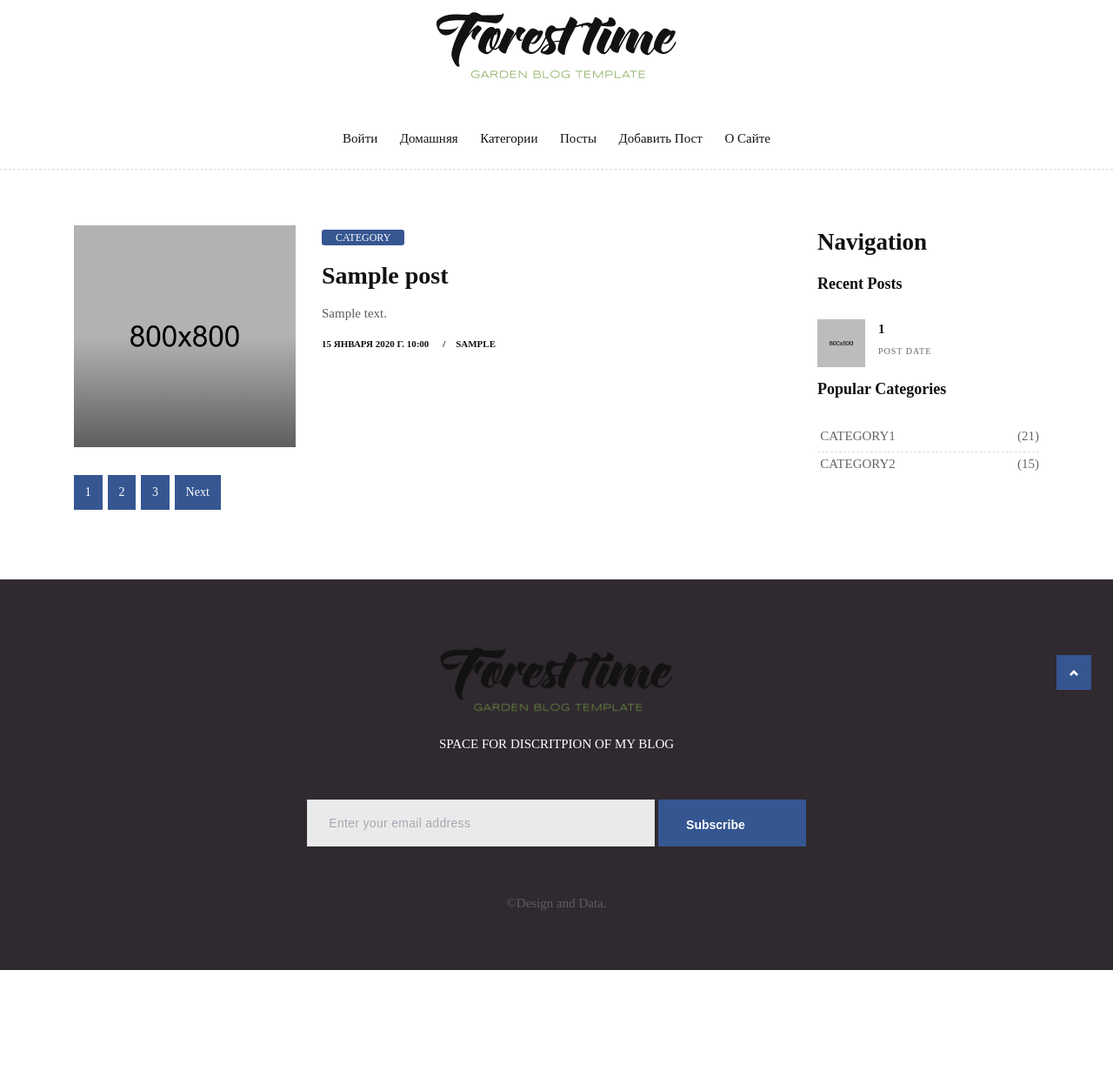
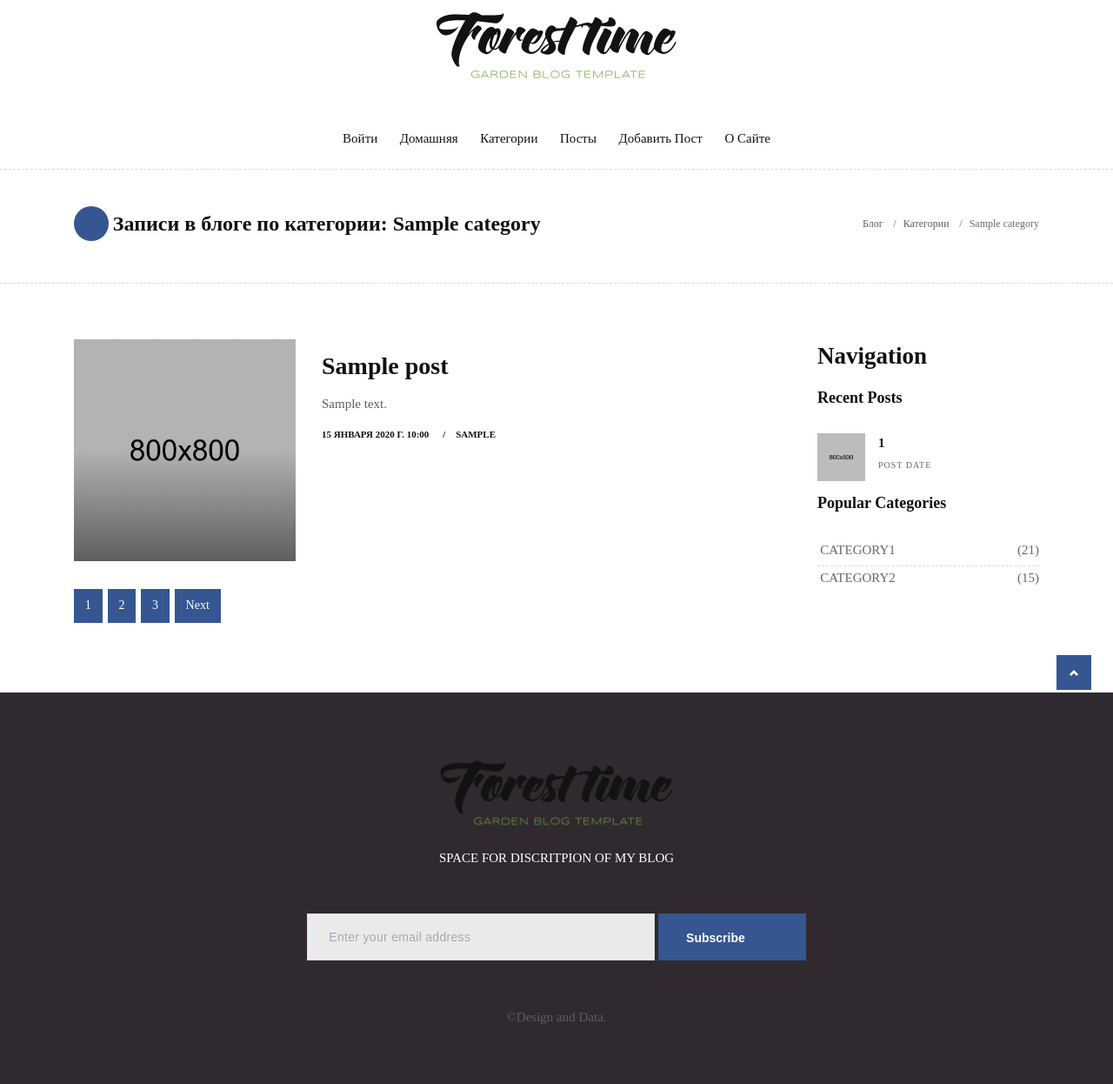
Before and after one commit to Maltsew/OverPath, a Django app: page /blog/category/1/ in a window 1280 px wide. Shown: the part 107-1353 px from the top of the page at 87% size. Before the commit the page ends 1222 px from the top, so only its background shows below. Run offline with Django 4.2, Linux system fonts and the light colour scheme; tables that the repository leaves empty hold one stand-in row (values such as "Sample post"); some libraries are stand-ins or nearby versions; some web fonts are replaced.

Commit message:
Добавил функционал отображения всех постов выбранной категории Категории на домашней странице можно использовать: при выборе категории поста происходит переход на страницу со всеми постами данной категории Небольшие правки на страницах: в навигации указывается текущий путь

```diff
--- a/WasHere/settings.py
+++ b/WasHere/settings.py
@@ -77,6 +77,8 @@ WSGI_APPLICATION = 'WasHere.wsgi.application'
 # Database
 # https://docs.djangoproject.com/en/4.0/ref/settings/#databases
 
+""" при работе с postgres под macos требуется пакет psycopg2-binary(2.9.5)
+Данный пакет НЕ ПОДХОДИТ для работы под ubuntu, нужный пакет: psycopg2==2.7.4 --no-binary=psycopg2"""
 
 if platform == 'darwin':
     DATABASES = {
--- a/blog/templates/blog/categories.html
+++ b/blog/templates/blog/categories.html
@@ -1,6 +1,10 @@
 {% extends "layout/base.html" %}
 {% load static %}
 
+
+{% block title %}
+<title>Категории</title>
+{% endblock title %}
 {% block header %}
         <div class="page-title wb">
             <div class="container">
@@ -10,7 +14,7 @@
                     </div><!-- end col -->
                     <div class="col-lg-4 col-md-4 col-sm-12 hidden-xs-down hidden-sm-down">
                         <ol class="breadcrumb">
-                            <li class="breadcrumb-item"><a href="#">Блог</a></li>
+                            <li class="breadcrumb-item">Блог</a></li>
                             <li class="breadcrumb-item active">{{title}}</li>
                         </ol>
                     </div><!-- end col -->
--- a/blog/templates/blog/posts_by_category.html
+++ b/blog/templates/blog/posts_by_category.html
@@ -1,7 +1,26 @@
 {% extends "layout/base.html" %}
 {% load static %}
 
+{% block title %}
+<title>Категории: {{current_cat}}</title>
+{% endblock title %}
 {% block header %}
+        <div class="page-title wb">
+            <div class="container">
+                <div class="row">
+                    <div class="col-lg-8 col-md-8 col-sm-12 col-xs-12">
+                        <h2><i class="fa fa-leaf bg-green"></i>Записи в блоге по категории: {{ current_cat }}</h2>
+                    </div><!-- end col -->
+                    <div class="col-lg-4 col-md-4 col-sm-12 hidden-xs-down hidden-sm-down">
+                        <ol class="breadcrumb">
+                            <li class="breadcrumb-item">Блог</a></li>
+                            <li class="breadcrumb-item">Категории</a></li>
+                            <li class="breadcrumb-item active">{{ current_cat }}</li>
+                        </ol>
+                    </div><!-- end col -->
+                </div><!-- end row -->
+            </div><!-- end container -->
+        </div><!-- end page-title -->
 {% endblock header %}
 {% block content %}
 <section class="section wb">
@@ -27,7 +46,6 @@
                                         </div><!-- end media -->
                                     </div><!-- end col -->
                                 <div class="blog-meta big-meta col-md-8">
-                                        <span class="bg-aqua"><a href="#" title="">CATEGORY</a></span>
                                         <h4><a href="{% url 'post' post.pk %}" title="">{{post.title}}</a></h4>
                                         <p>{{post.content|truncatewords:60}}</p> <!-- фильтр для вывода 60 символов -->
                                         <small><a href="#" title="">{{post.created_on}}</a></small>
--- a/blog/templates/layout/base.html
+++ b/blog/templates/layout/base.html
@@ -11,7 +11,9 @@
     <meta name="viewport" content="width=device-width, initial-scale=1, shrink-to-fit=no">
 
     <!-- Site Metas -->
-    <title>{{ BLOG }}</title>
+    {% block title %}
+
+    {% endblock title %}
     <meta name="keywords" content="">
     <meta name="description" content="">
     <meta name="author" content="">
--- a/blog/views.py
+++ b/blog/views.py
@@ -66,11 +66,11 @@ def show_post(request, post_id):
 
 def show_category(request, cat_id):
     posts = Post.objects.filter(category_id=cat_id)
-
-    # cats = Category.objects.all()
+    current_cat = posts[0].category
     context = {
         'posts': posts,
         'cat_selected': cat_id,
+        'current_cat': current_cat,
     }
     return render(request, 'blog/posts_by_category.html', context=context)
 
```
Also changed, not shown: blog/templates/blog/homepage.html (+6 -2 lines).
